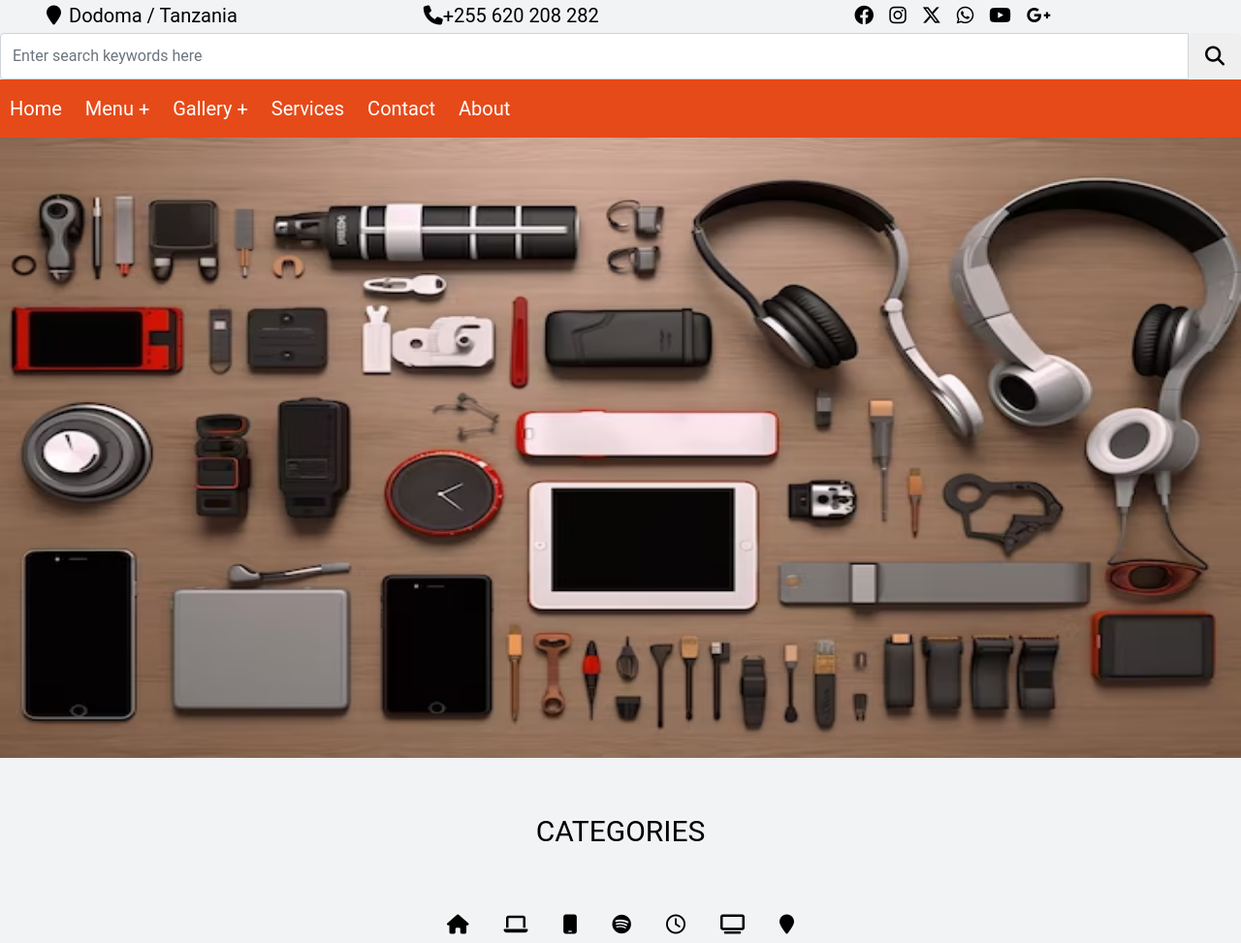
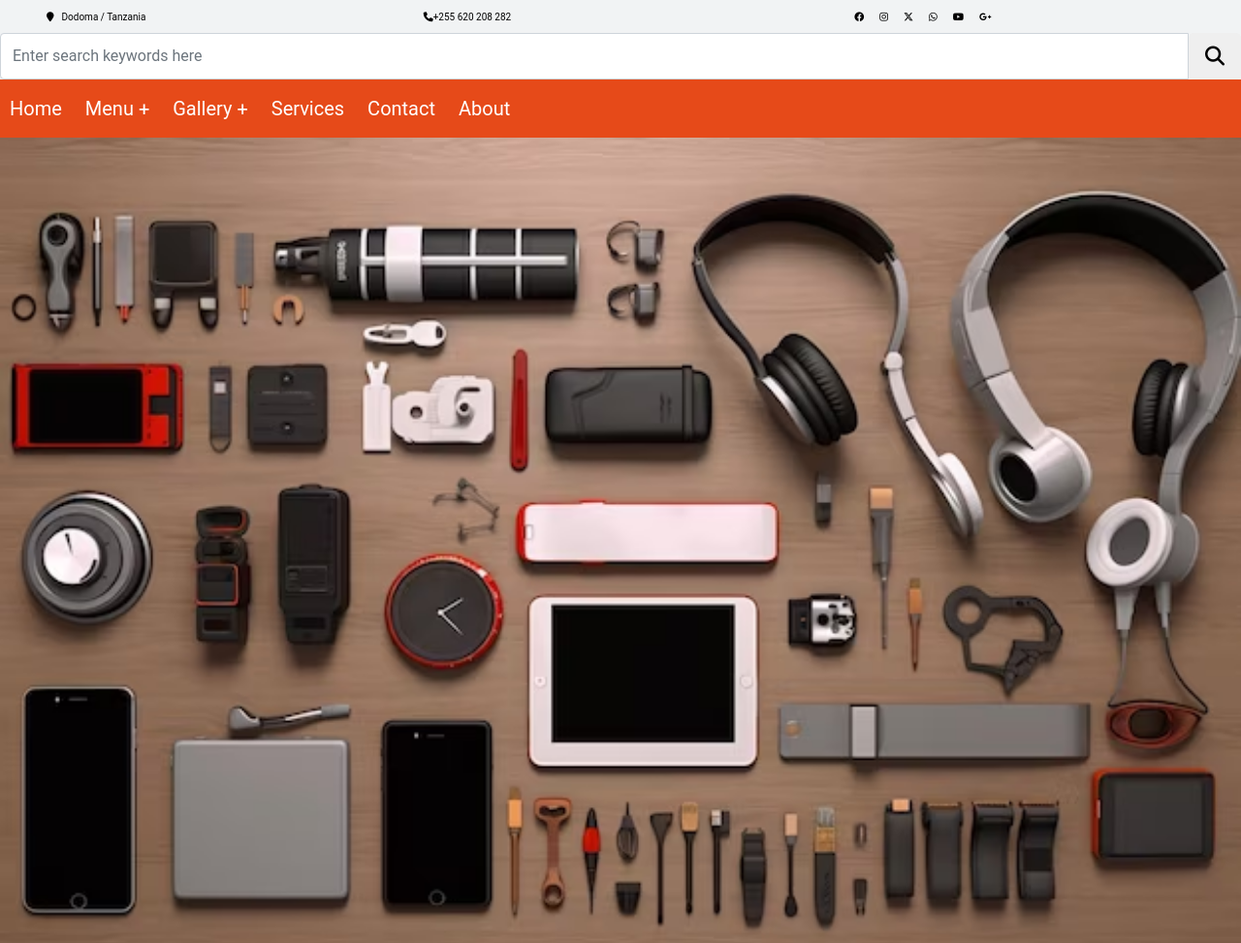
Before and after one commit to Ken-nedy10/Kelly_Tronics_And_Sounds, a plain HTML site: page home.html in a window 1280 px wide. Shown: the top 973 px of the page at 97% size. Drawn offline with nearby package versions, Linux system fonts and the light colour scheme; some icons are missing.

Commit message:
Forth Commit

```diff
--- a/home.html
+++ b/home.html
@@ -18,31 +18,31 @@
   <body>
     <div class="row">
       <div class="col md-4">
-        <a href="#" class="ml-5" style="color: black; font-size: 20px"
+        <a href="#" class="ml-5" style="color: black; font-size: 10px"
           ><i class="fa fa-map-marker"></i
           ><span class="m-2">Dodoma / Tanzania</span></a>
       </div>
       <div class="col md-4">
-        <a href="tel:+255 620 208 282" style="color: black; font-size: 20px"
+        <a href="tel:+255 620 208 282" style="color: black; font-size: 10px"
           ><i class="fa fa-phone"></i>+255 620 208 282</a>
       </div>
       <div class="col md-4">
-        <a href="#" class="m-2" style="color: black; font-size: 20px"
+        <a href="#" class="m-2" style="color: black; font-size: 10px"
           ><i class="fa-brands fa-facebook"></i></a
 
-        ><a href="#" class="m-2" style="color: black; font-size: 20px"
+        ><a href="#" class="m-2" style="color: black; font-size: 10px"
           ><i class="fa-brands fa-instagram"></i></a
 
-        ><a href="#" class="m-2" style="color: black; font-size: 20px"
+        ><a href="#" class="m-2" style="color: black; font-size: 10px"
           ><i class="fa-brands fa-x-twitter"></i></a
 
-        ><a href="#" class="m-2" style="color: black; font-size: 20px"
+        ><a href="#" class="m-2" style="color: black; font-size: 10px"
           ><i class="fa-brands fa-whatsapp"></i></a
 
-        ><a href="#" class="m-2" style="color: black; font-size: 20px"
+        ><a href="#" class="m-2" style="color: black; font-size: 10px"
         ><i class="fa-brands fa-youtube"></i></a
 
-        ><a href="#" class="m-2" style="color: black; font-size: 20px"
+        ><a href="#" class="m-2" style="color: black; font-size: 10px"
           ><i class="fa-brands fa-google-plus-g"></i></a>
       </div>
     </div>
@@ -107,7 +107,7 @@
       <div>
         <img
           src="images/background-home.jpg"
-          style="width: 100%; height: 640px"
+          style="width: 100%; height: 100%"
         />
       </div>
       <!--The category section of our website-->
@@ -579,7 +579,7 @@
         <div>
           <img
             src="images/desktop-small-spaces.avif"
-            style="width: 100%; height: 640px"
+            style="width: 100%; height: 100%"
           />
         </div>
 
```
